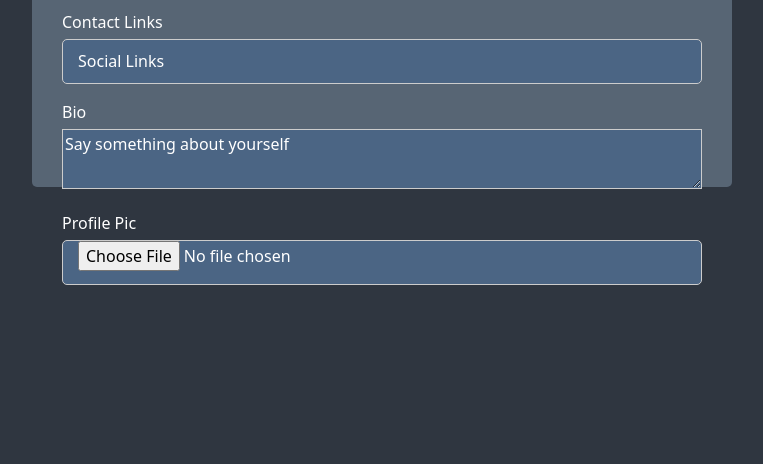
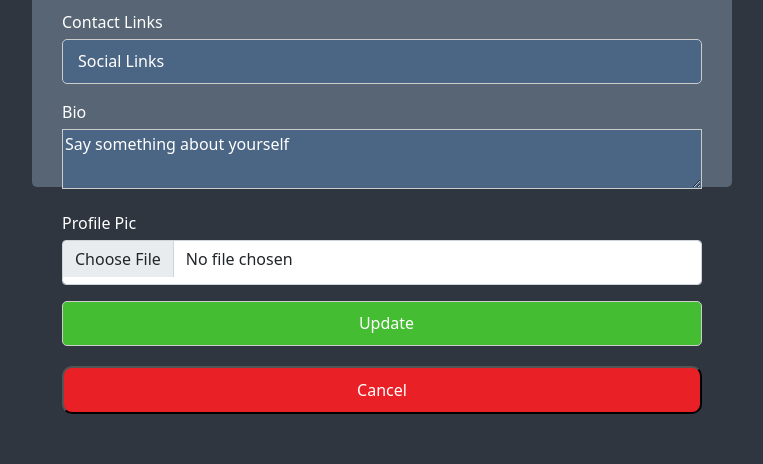
Before and after one commit to noman27/UCREATE_PHP, a PHP site: page /profileEdit.php in a window 1280 px wide. Shown: the part 603-1067 px from the top of the page, without its empty margins (258-1021 px from the left). Before the commit the page ends 888 px from the top, so only its background shows below. Run offline with PHP 8.4, Linux system fonts and the light colour scheme.

Commit message:
Profile edit part done need improve design

```diff
--- a/css/profileEdit.css
+++ b/css/profileEdit.css
@@ -59,3 +59,34 @@ textarea{
 textarea::placeholder{
     color: white;
 }
+
+form .Update{
+    padding-bottom: 20px;
+    width: 100%;
+}
+
+form .Update input{
+    background-color: #44bd32;
+    transition: 0.3s all ease;
+}
+
+form .Update input:hover{
+    background-color: #2f8622;
+}
+
+.Cancel{
+    padding-bottom: 50px;
+}
+
+.Cancel button{
+    width: 100%;
+    padding: 10px;
+    border-radius: 10px;
+    background-color: #EA2027;
+    color: white;
+    transition: 0.3s all ease;
+}
+
+.Cancel button:hover{
+    background-color: #b11d22;
+}
--- a/profile.php
+++ b/profile.php
@@ -77,7 +77,7 @@ session_start();
                         <div class="profile-buttons">
                             <div class="row">
                                 <div class="col-md-12">
-                                    <a href=""><button>Edit Profile</button></a>
+                                    <a href="profileEdit.php"><button>Edit Profile</button></a>
                                 </div>
                             </div>
                             <div class="row">
--- a/profileEdit.php
+++ b/profileEdit.php
@@ -1,6 +1,47 @@
 <?php
 session_start();
+    include ("connect.php");
+    include ("function.php");
 
+    if($_SERVER['REQUEST_METHOD']=='POST' && isset($_SESSION['UserID'])){
+
+        $id=$_SESSION['UserID'];
+        $fullName   = $_POST['fullName'];
+        $userName   = $_POST['userName'];
+        $uEmail     = $_POST['userEmail'];
+        $password   = md5($_POST['userPass']);
+        $cpassword  = md5($_POST['finalPass']) ;
+        $profession = $_POST['profession'];
+        $Links=$_POST['Links'];
+        $Bio=$_POST['Bio'];
+
+        $destination="profilePics/$id";
+        $destination_file="";
+
+        if(!empty($fullName)  && !empty($userName) && !empty($uEmail) && !empty($password) && !empty($cpassword) && !empty($profession) && !empty($Links) && !empty($Bio) && !empty($_FILES)){
+
+            if($password==$cpassword){
+                $destination_file=$destination.basename($_FILES['userimage']['name']);
+                move_uploaded_file($_FILES['userimage']['tmp_name'],$destination_file);
+
+                $query1="UPDATE profile SET Bio='$Bio',ProfPicLink='$destination_file' WHERE UserID='$id' ";
+                $query2="UPDATE userlinks SET Link='$Links' WHERE UserID='$id' ";
+                $query3="UPDATE users SET Name='$fullName', UserName='$userName', Email='$uEmail', Password='$cpassword', Profession='$profession' WHERE UserID='$id' ";
+
+                mysqli_query($con,$query1);
+                mysqli_query($con,$query2);
+                mysqli_query($con,$query3);
+
+            }
+            else{
+                echo "Password mismatch";
+            }
+        }
+        else{
+
+        }
+
+    }
 
 ?>
 
@@ -17,7 +58,7 @@ session_start();
         <div class="row">
             <div class="col-md-12">
                 <div class="title">Edit Profile</div>
-            <form action="#" method="POST">
+                <form action="#" method="POST" enctype="multipart/form-data">
                     <div class="user-details">
                         <div class="mb-3">
                             <span class="details">Full Name</span>
@@ -53,10 +94,17 @@ session_start();
                         </div>
                         <div class="mb-3">
                             <span class="details">Profile Pic</span>
-                    <input type="file" name="userimage" id="" placeholder="Upload Profile pic"></textarea>
+                            <input type="file" name="userimage" id="" class="form-control"></textarea>
                         </div>
+                        <div class="Update">
+                            <input type="submit" value="Update" id="Updat">
+                        </div>
+
                     </div>
                 </form>
+                <div class="Cancel">
+                    <a href="profile.php"><Button class="cans" id="cancel">Cancel</Button></a>
+                </div>
             </div>
         </div>
     </div>
```
Also changed, not shown: profilePics/10835bd060b6c81f4-wallpaper-preview.jpg (added), profilePics/arts3.png (added). Lines whose indentation alone changed are shown as unchanged.
